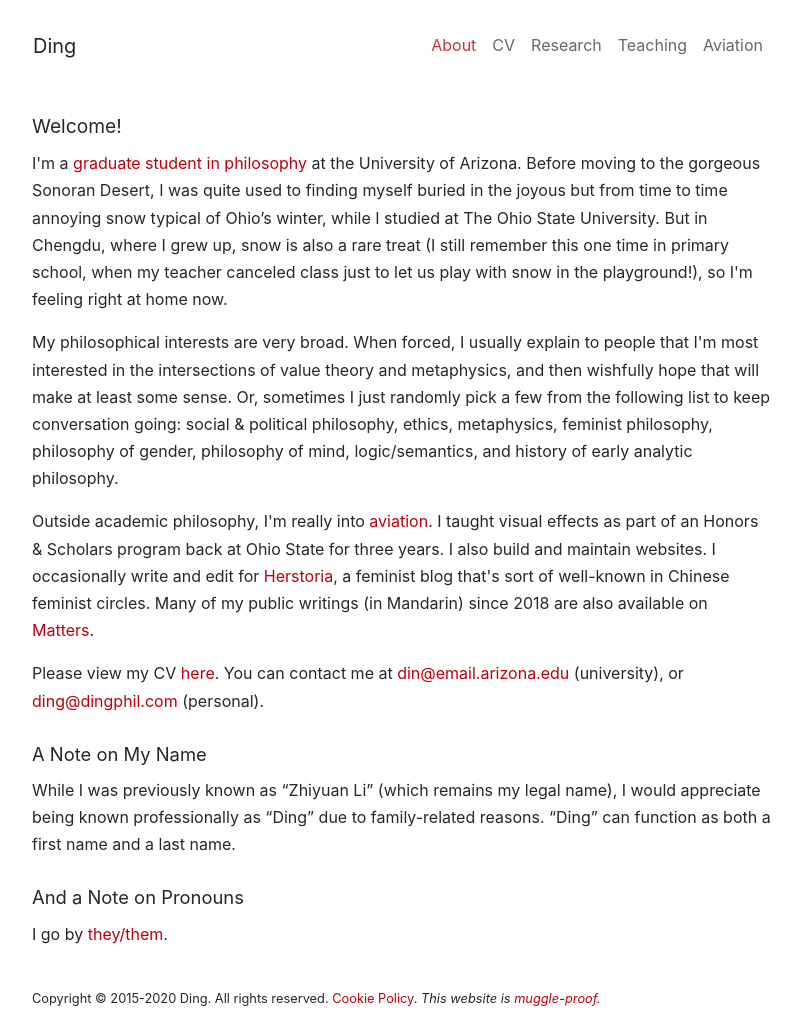
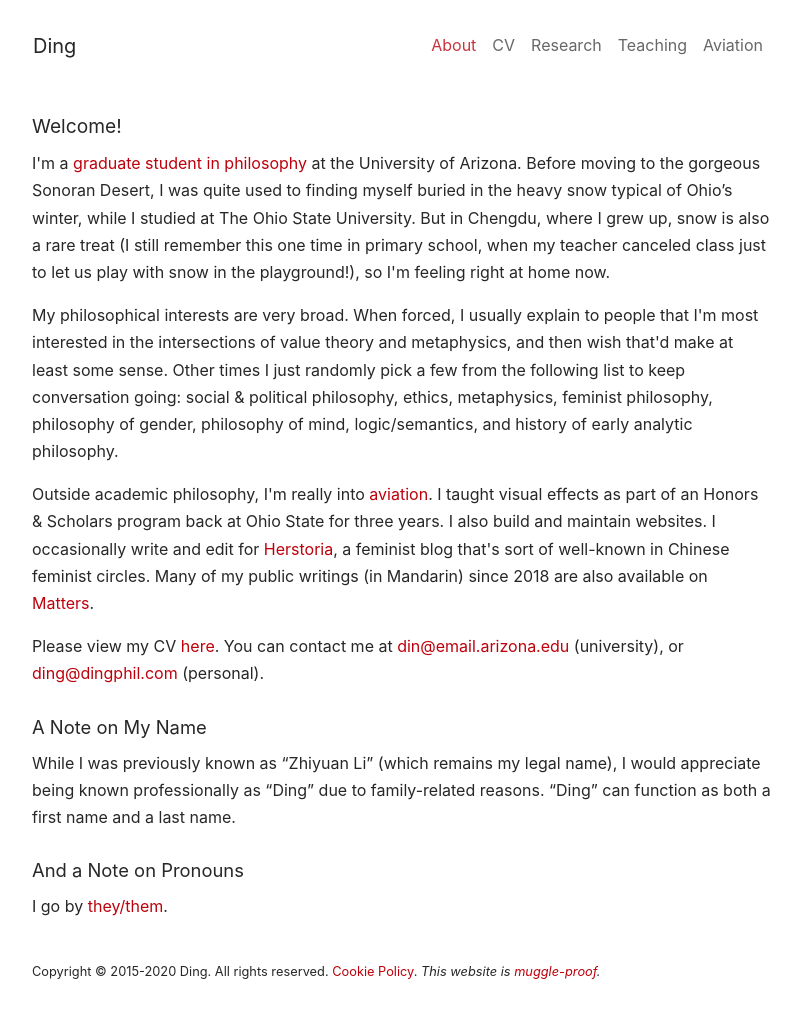
Before and after one commit to dingherself/dingherself.github.io, a Jekyll site: the page built from index.html, in a window 1280 px wide and 1027 px high. Shown: the whole window, without its empty margins (238-1039 px from the left). Built offline with Jekyll 4.4.1, drawn with Linux system fonts in a browser that asks for light colours; nearby versions of some CDN libraries.

Commit message:
minor edits

```diff
--- a/index.html
+++ b/index.html
@@ -6,8 +6,8 @@ order: 1
 ---
 
 <h5 style="padding-top: 0.75rem">Welcome!</h5>
-<p>I'm a <a href="https://philosophy.arizona.edu/people/ding-zhiyuan-li">graduate student in philosophy</a> at the University of Arizona. Before moving to the gorgeous Sonoran Desert, I was quite used to finding myself buried in the joyous but from time to time annoying snow typical of Ohio’s winter, while I studied at The Ohio State University. But in Chengdu, where I grew up, snow is also a rare treat (I still remember this one time in primary school, when my teacher canceled class just to let us play with snow in the playground!), so I'm feeling right at home now.</p>
-<p>My philosophical interests are very broad. When forced, I usually explain to people that I'm most interested in the intersections of value theory and metaphysics, and then wishfully hope that will make at least some sense. Or, sometimes I just randomly pick a few from the following list to keep conversation going: social & political philosophy, ethics, metaphysics, feminist philosophy, philosophy of gender, philosophy of mind, logic/semantics, and history of early analytic philosophy.</p>
+<p>I'm a <a href="https://philosophy.arizona.edu/people/ding-zhiyuan-li">graduate student in philosophy</a> at the University of Arizona. Before moving to the gorgeous Sonoran Desert, I was quite used to finding myself buried in the heavy snow typical of Ohio’s winter, while I studied at The Ohio State University. But in Chengdu, where I grew up, snow is also a rare treat (I still remember this one time in primary school, when my teacher canceled class just to let us play with snow in the playground!), so I'm feeling right at home now.</p>
+<p>My philosophical interests are very broad. When forced, I usually explain to people that I'm most interested in the intersections of value theory and metaphysics, and then wish that'd make at least some sense. Other times I just randomly pick a few from the following list to keep conversation going: social & political philosophy, ethics, metaphysics, feminist philosophy, philosophy of gender, philosophy of mind, logic/semantics, and history of early analytic philosophy.</p>
 <p>Outside academic philosophy, I'm really into <a href="https://www.dingphil.com/aviation/">aviation</a>. I taught visual effects as part of an Honors & Scholars program back at Ohio State for three years. I also build and maintain websites. I occasionally write and edit for <a href="https://herstoria.me">Herstoria</a>, a feminist blog that's sort of well-known in Chinese feminist circles. Many of my public writings (in Mandarin) since 2018 are also available on <a href="https://matters.news/@ding">Matters</a>.</p>
 <script language="JavaScript" type="text/javascript">
   var c = "g-cv.pdf";
```
